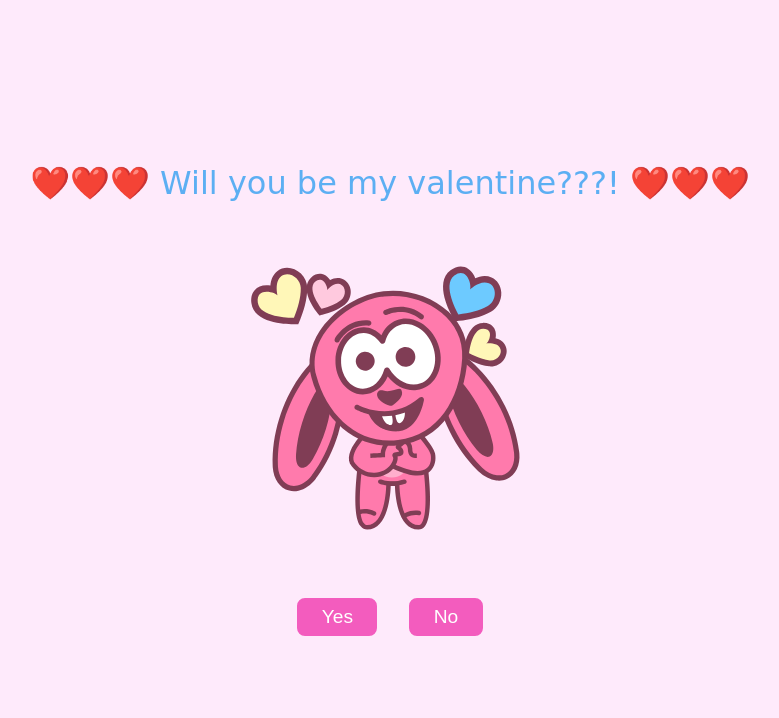
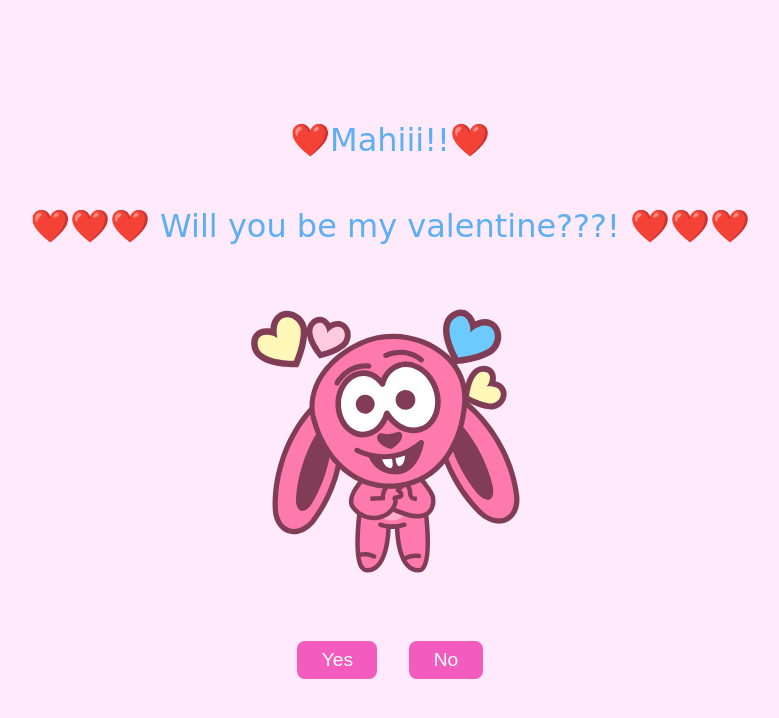
Before and after one commit to aviralchauhan82/valentineProposalApp, a Next.js app: page / in a window 1280 px wide. Shown: the top 718 px of the page, without its empty margins (250-1029 px from the left). Built offline with nearby package versions, Linux system fonts and the light colour scheme.

Commit message:
&apos; fix, added Name

```diff
--- a/app/page.tsx
+++ b/app/page.tsx
@@ -78,7 +78,8 @@ function Home() {
   return (
     <StyledHome data-testid="container">
       <div className="home-container">
-        {bunnyState === "yes" ? <div className="title">❤️ It's a Date! ❤️</div> : <div className="title">❤️❤️❤️ Will you be my valentine???! ❤️❤️❤️</div>}
+      <div className="title">❤️Mahiii!!❤️</div>
+        {bunnyState === "yes" ? <div className="title">❤️ It&apos;s a Date! ❤️</div> : <div className="title">❤️❤️❤️ Will you be my valentine???! ❤️❤️❤️</div>}
         <div className="animation">
           {bunnyState === "normal" && <Lottie options={bunnyPleaseOptions} height={300} width={300} />}
           {bunnyState === "cry" && <Lottie options={bunnyCryOptions} height={300} width={300} />}
```
